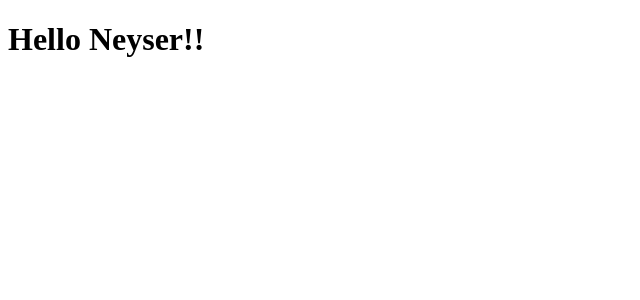
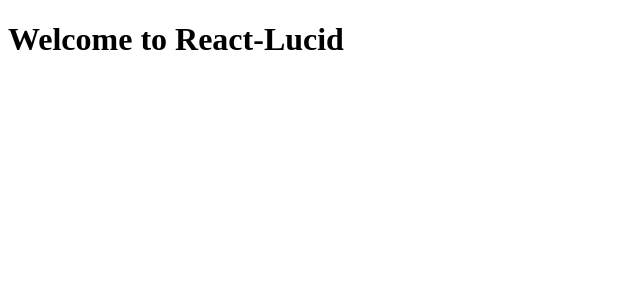
Before and after one commit to Gossamer-React/Lucid, a React app: page / in a window 1280 px wide. Shown: the top 300 px of the page, without its empty margins (0-640 px from the left). Built offline with nearby package versions, Linux system fonts and the light colour scheme; the HTML template or start-up script is replaced by a standard one.

Commit message:
nothing change just tried moving some files around but everything went back to what it was before

```diff
--- a/src/App.jsx
+++ b/src/App.jsx
@@ -3,7 +3,7 @@ import React, { Component } from 'react';
 const App = () => {
     return (
         <div>
-            <h1>Hello Neyser!!</h1>
+            <h1>Welcome to React-Lucid</h1>
         </div>
     )
 }
```
Also changed, not shown: 6 other files (tests, documents, lock files or other folders).
